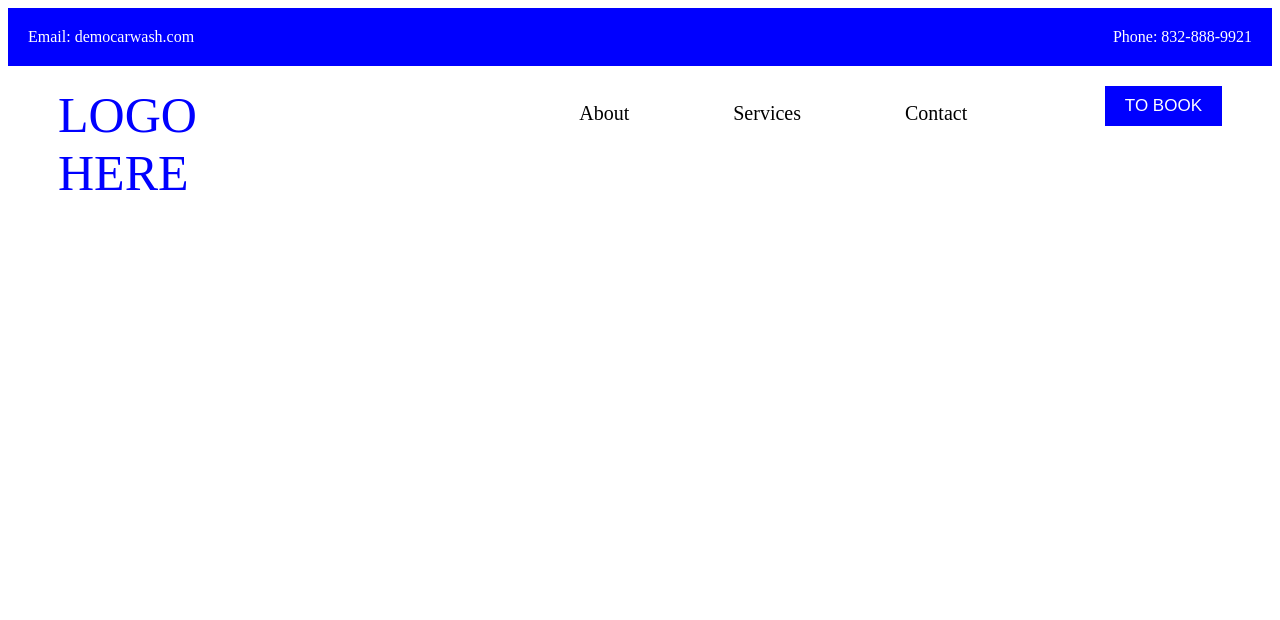
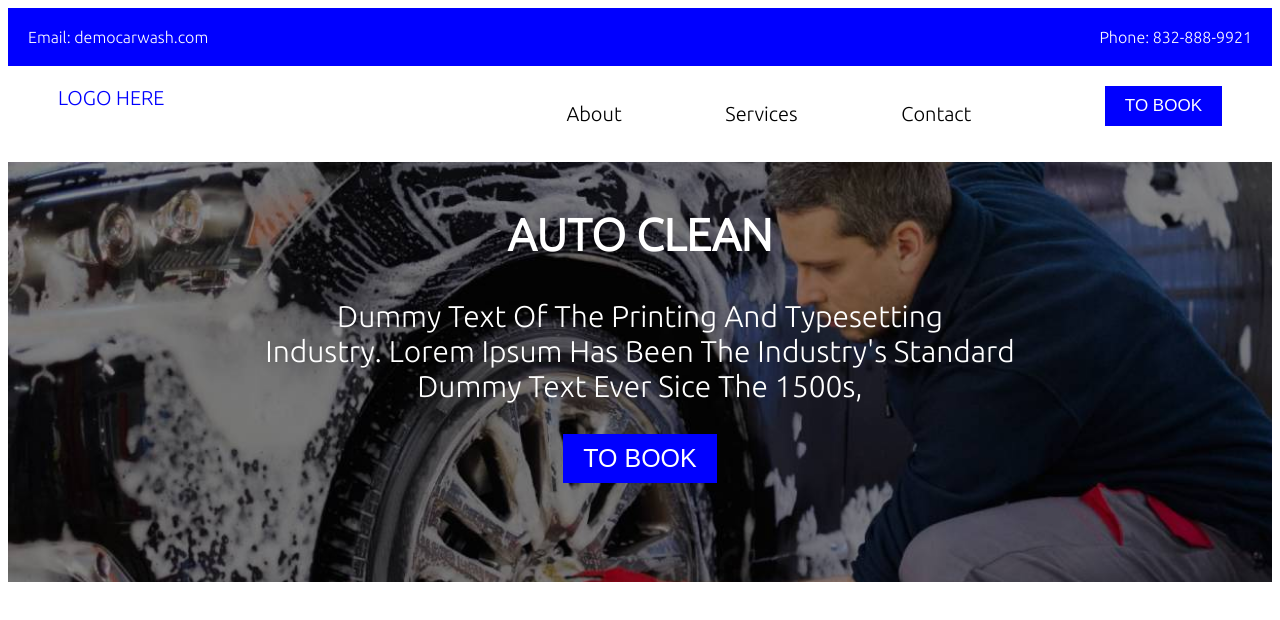
Before and after one commit to msaadm290/HTML_CSS_Codes, a plain HTML site: page carwash/index.html in a window 1280 px wide. Drawn offline with Linux system fonts and the light colour scheme; files that its build step writes are made by us from their sources.

Commit message:
update car wash

```diff
--- a/carwash/assets/css/styles.css
+++ b/carwash/assets/css/styles.css
@@ -1,3 +1,14 @@
+body {
+    font-family: 'ubuntu', sans-serif;
+}
+
+.container {
+    width: 100%;
+    max-width: 1400px;
+    min-height: 100vh;
+    margin: 0 auto;
+}
+
 .header .headerinfo {
     background: #0000ff;
     color: #fff;
@@ -24,8 +35,8 @@
 .header .headermenu .logo {
     color: #0000ff;
     text-transform: uppercase;
-    font-size: 50px;
-    width: 100px;
+    font-size: 20px;
+    width: 30%;
     text-align: left;
 
 
@@ -65,3 +76,33 @@
       font-size: 17px;
       text-transform: uppercase;
 }
+
+.slide .slideinfo {
+    color: #fff;
+    text-decoration: none;
+    text-align: center;
+    font-size: 30px;
+    text-transform: capitalize;
+}
+
+.slide {
+    background-image: url(../images/slidebg.jpg);
+    height: 400px;
+    padding: 10px 20px;
+    background-size: cover;
+
+}
+
+.slide .apptbtn {
+    width: 100%;
+    text-align: center;
+}
+
+.slide .apptbtn button {
+    background: #0000ff;
+    padding: 10px 20px;
+    color: #fff;
+    border: none;
+    font-size: 25px;
+    text-transform: uppercase;
+}
--- a/carwash/index.html
+++ b/carwash/index.html
@@ -10,7 +10,7 @@
     <link href="https://fonts.googleapis.com/css2?family=Ubuntu:wght@300&display=swap"
         rel="stylesheet">
 
-    <link rel="stylesheet" type="text/css" href="./css/styles.css">
+    <link rel="stylesheet" type="text/css" href="./assets/css/styles.css">
 
     <title>AutoClean</title>
 
@@ -36,7 +36,17 @@
            </div>
         </section>
 
-        <section></section>
+        <section class="slide">
+            <div class="slideinfo">
+                <h2>AUTO CLEAN</h2>
+              <P>dummy text of the printing and typesetting <br> industry. Lorem Ipsum
+               has been the industry's standard <br> dummy text ever sice the 1500s,</P>
+            </div>
+
+               <div class="apptbtn">
+                <button type="button">To Book</button>
+               </div>
+        </section>
      <!-- Header Section -->
     </div>
 </body>
```
Also changed, not shown: carwash/assets/images/slidebg.jpg (added).
